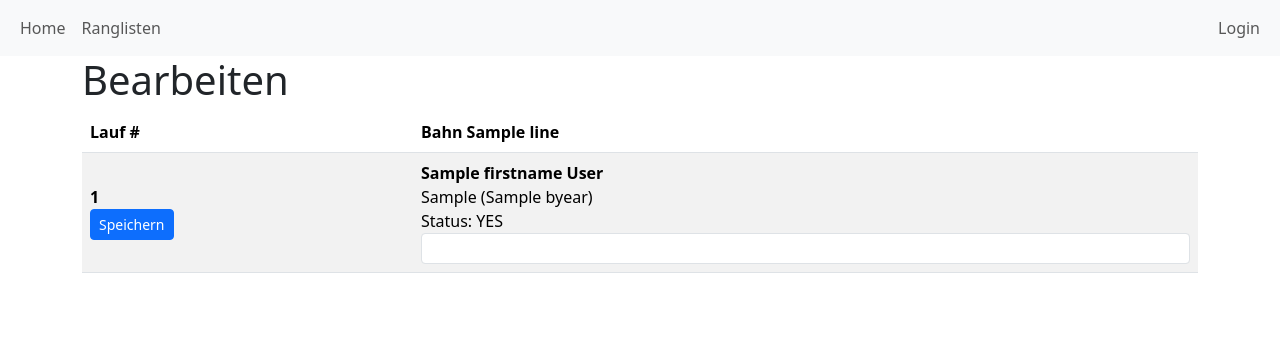
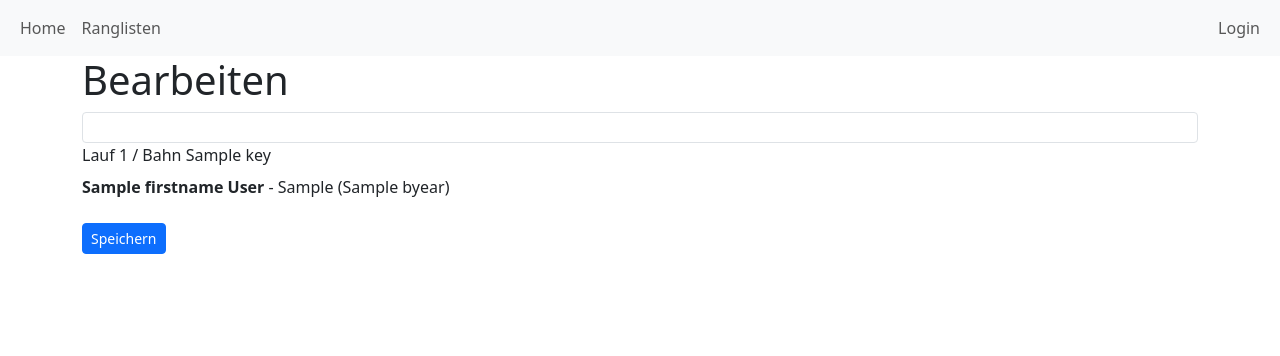
Before and after one commit to fPBunxGKv/sj-github, a Django app: template members/templates/run_edit.html in a window 1280 px wide. Shown: the top 356 px of the page. Run offline with Django 4.2, Linux system fonts and the light colour scheme; the template is opened without the code that fills it: most values are stand-ins (such as "Sample title", 1, 10 or a date in 2020); some libraries are stand-ins or nearby versions.

Commit message:
redesign edit_run form

```diff
--- a/members/templates/run_edit.html
+++ b/members/templates/run_edit.html
@@ -2,15 +2,18 @@
 {% block title %}<title>{{ pagetitle | default:"SJ" }}</title>{% endblock %}
 {% block content %}
     <!-- Tabelle mit eingeteilten Läufen -->
+    <section class="vh-20 gradient-custom">
         <div class="container">
             <div class="row">
                 <div class="col">
                     <h1>Bearbeiten</h1>
                 </div>
             </div>
+            <!--
             <div class="row">
                 <div class="col">
-                <table class="table table-fixed table-striped table-hover ">
+                    <div class="table-responsive">
+                        <table class="table table-striped table-hover ">
                             <thead>
                                 <tr>
                                     <th scope="col">Lauf #</th>
@@ -34,13 +37,7 @@
                                                 <br>
                                                 {% if value.result_category %}{{ value.result_category }} ({{ value.byear }}){% endif %}
                                                 <br>
-                                        {% if value.state %}Status: {{ value.state | default:'---' }}{% endif %}
-                                        <br>
-                                        <input {% if key == 1 %}autofocus{% endif %} type="number"
-                                               id="edit_run"
-                                               name="edit_run{{ key }}"
-                                               value="{{ value.startnum }}"
-                                               class="form-control form-control-sm">
+                                                <input {% if key == 1 %}autofocus{% endif %} type="number" id="edit_run" name="edit_run{{ key }}" value="{{ value.startnum }}" class="form-control form-control-sm">
                                             </td>
                                         {% endfor %}
                                     </tr>
@@ -50,5 +47,31 @@
                     </div>
                 </div>
             </div>
+        -->
+        </div>
+        <div class="container">
+            <div class="row mb-3">
+                <form action="updaterun/" method="post">
+                    {% csrf_token %}
+                    <input type="hidden" name="run_num" value="{{ run_num }}">
+                    {% for key, value in line_infos.items %}
+                        <div class="form-outline">
+                            <input {% if key == 1 %}autofocus="True"{% endif %}
+                                   type="number"
+                                   id="edit_run"
+                                   name="edit_run{{ key }}"
+                                   value="{{ value.startnum }}"
+                                   class="form-control form-control-sm">
+                            <label class="form-label" for="edit_run{{ key }}">Lauf {{ run_num }} / Bahn {{ key }}</label>
+                        </div>
+                        <b>{{ value.firstname | default:'' }} {{ value.lastname | default:'' }} </b> -
+                        {% if value.result_category %}{{ value.result_category }} ({{ value.byear }}){% endif %}
+                        <br>
+                        <br>
+                    {% endfor %}
+                    <input class="btn btn-primary btn-sm" type="submit" value="Speichern" />
+                </div>
+            </div>
+        </div>
     </section>
 {% endblock %}
```
Lines whose indentation alone changed are shown as unchanged.
